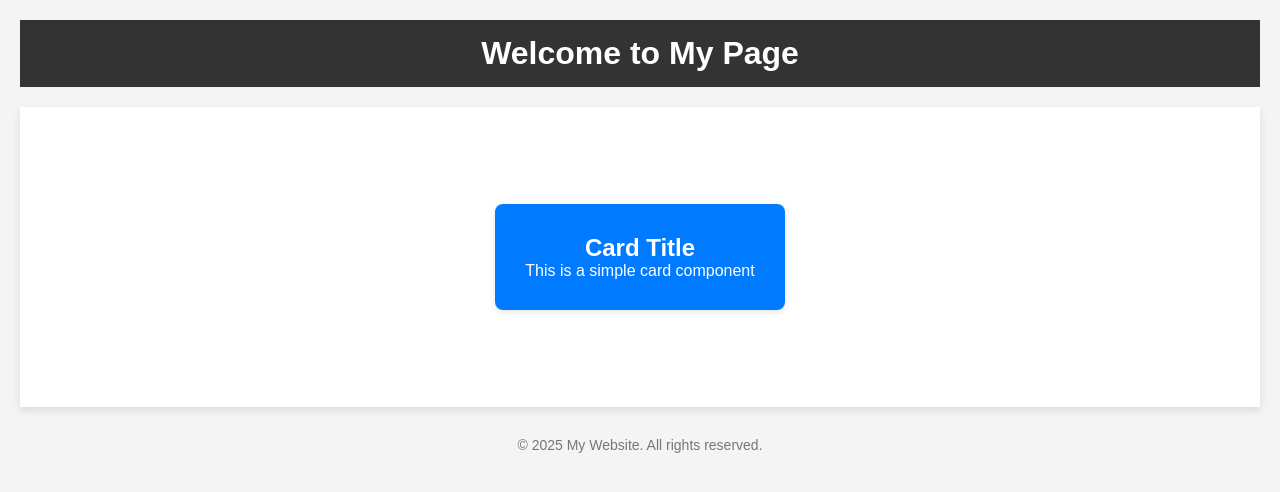
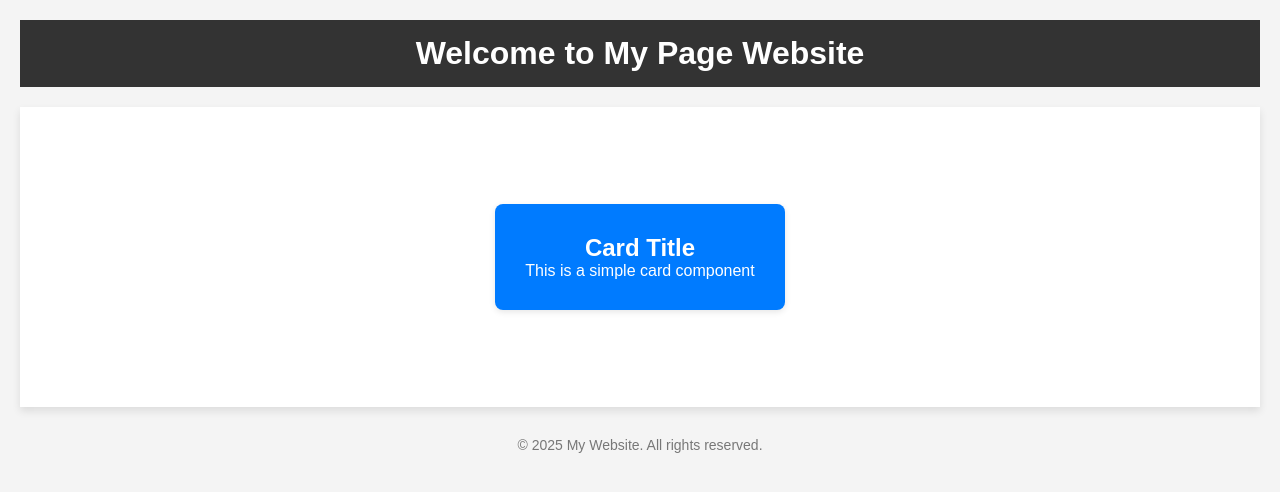
Before and after one commit to lalashabir/nawaz, a website: page index.html in a window 1280 px wide. Drawn offline with Linux system fonts and the light colour scheme.

Commit message:
deploy: a40619fead14ac809cae6d4aa303c609f734ae09

```diff
--- a/index.html
+++ b/index.html
@@ -55,7 +55,7 @@
 </head>
 <body>
   <header>
-    <h1>Welcome to My Page</h1>
+    <h1>Welcome to My Page Website</h1>
   </header>
 
   <div class="main-content">
```
